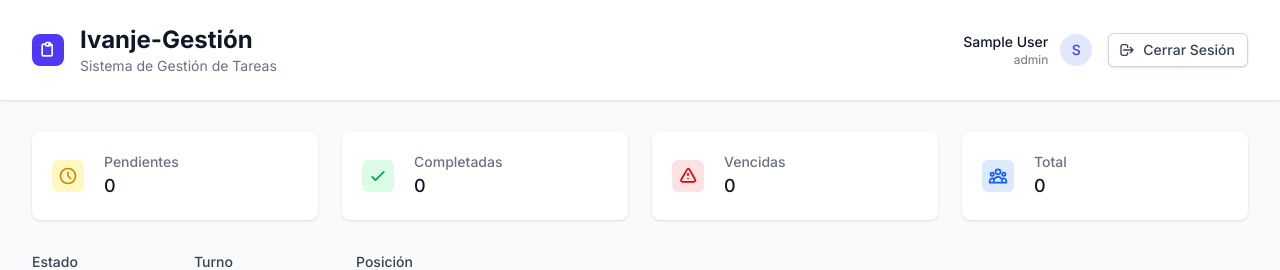
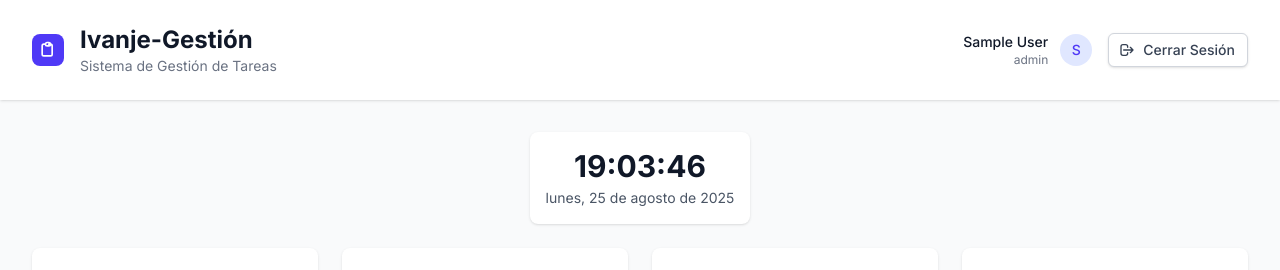
Before and after one commit to VilyaTanke/taskmang, a Next.js app: page /dashboard in a window 1280 px wide. Shown: the top 270 px of the page. Built offline with nearby package versions, Linux system fonts and the light colour scheme; no server answers; sample sign-in values are in the browser's storage.

Commit message:
insertando reloj a la dashboard

```diff
--- a/src/app/cards/page.tsx
+++ b/src/app/cards/page.tsx
@@ -121,6 +121,11 @@ export default function CardsPage() {
                         <div className="overflow-x-auto">
                             <table className="min-w-full divide-y divide-gray-200 text-sm">
                                 <thead className="bg-gray-50">
+                                    {/*<tr className="Datarj">
+                                        <Image src={mastercardMoeveGow} alt="Mastercard Moeve GOW Bankinter" className="one h-auto w-25" />
+                                        <Image src={moevePro} alt="MOEVE Pro" className="two h-auto w-25" />
+                                        <Image src={moeveGow} alt="MOEVE GOW" className="h-auto w-25 three" />
+                                    </tr>*/}
                                     <tr>
                                         <th className="px-4 py-2 text-left text-xs font-medium text-gray-500 uppercase">Empleado</th>
                                         <th className="px-4 py-2 text-left text-xs font-medium text-gray-500 uppercase">MasterCard Moeve GOW Bankinter</th>
--- a/src/app/dashboard/page.tsx
+++ b/src/app/dashboard/page.tsx
@@ -41,6 +41,7 @@ export default function DashboardPage() {
     day: '',
     shift: ''
   });
+  const [currentTime, setCurrentTime] = useState(new Date());
 
   useEffect(() => {
     if (token) {
@@ -51,6 +52,14 @@ export default function DashboardPage() {
   useEffect(() => {
     filterTasks();
   }, [data.tasks, filters]);
+
+  useEffect(() => {
+    const timer = setInterval(() => {
+      setCurrentTime(new Date());
+    }, 1000);
+
+    return () => clearInterval(timer);
+  }, []);
 
   const fetchTasks = async () => {
     try {
@@ -194,6 +203,28 @@ export default function DashboardPage() {
       <DashboardHeader user={user} onLogout={() => {}} />
 
       <div className="max-w-7xl mx-auto px-4 sm:px-6 lg:px-8 py-8">
+        {/* Digital Clock */}
+        <div className="flex justify-center mb-6">
+          <div className="bg-white shadow rounded-lg p-4 text-center">
+            <div className="text-3xl font-mono font-bold text-gray-900">
+              {currentTime.toLocaleTimeString('es-ES', {
+                hour12: false,
+                hour: '2-digit',
+                minute: '2-digit',
+                second: '2-digit'
+              })}
+            </div>
+            <div className="text-sm text-gray-600 mt-1">
+              {currentTime.toLocaleDateString('es-ES', {
+                weekday: 'long',
+                year: 'numeric',
+                month: 'long',
+                day: 'numeric'
+              })}
+            </div>
+          </div>
+        </div>
+
         {/* Stats Cards */}
         <div className="grid grid-cols-1 sm:grid-cols-2 md:grid-cols-4 gap-4 md:gap-6 mb-8">
           <div className="bg-white overflow-hidden shadow rounded-lg">
```
Also changed, not shown: src/app/cards/box.css (+23 -4 lines).
